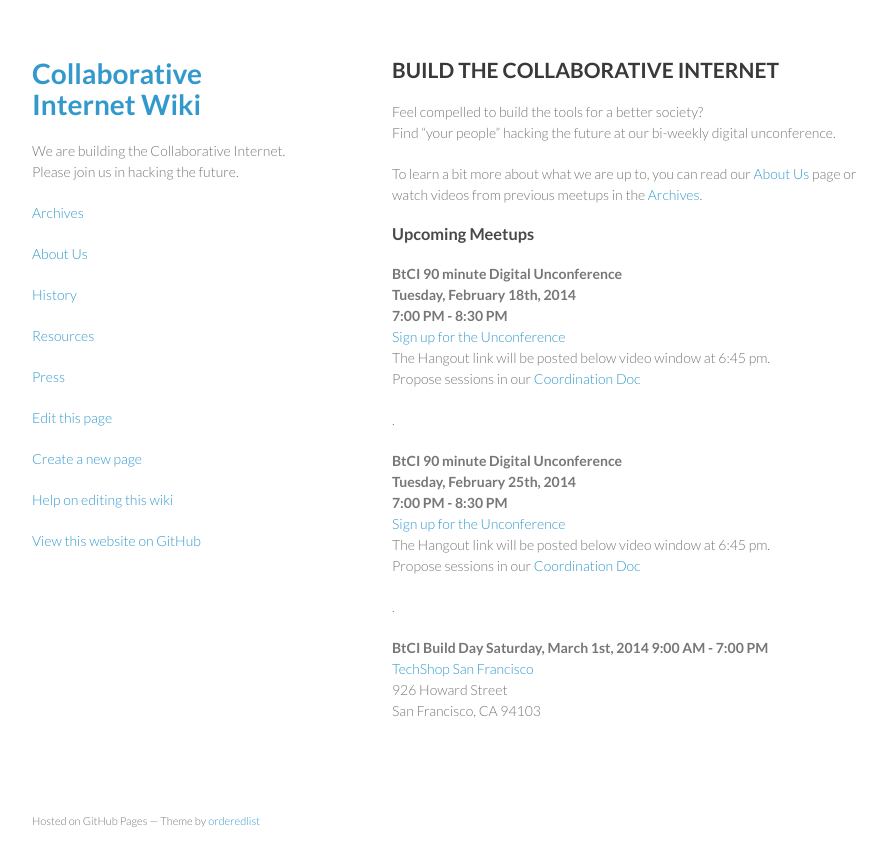
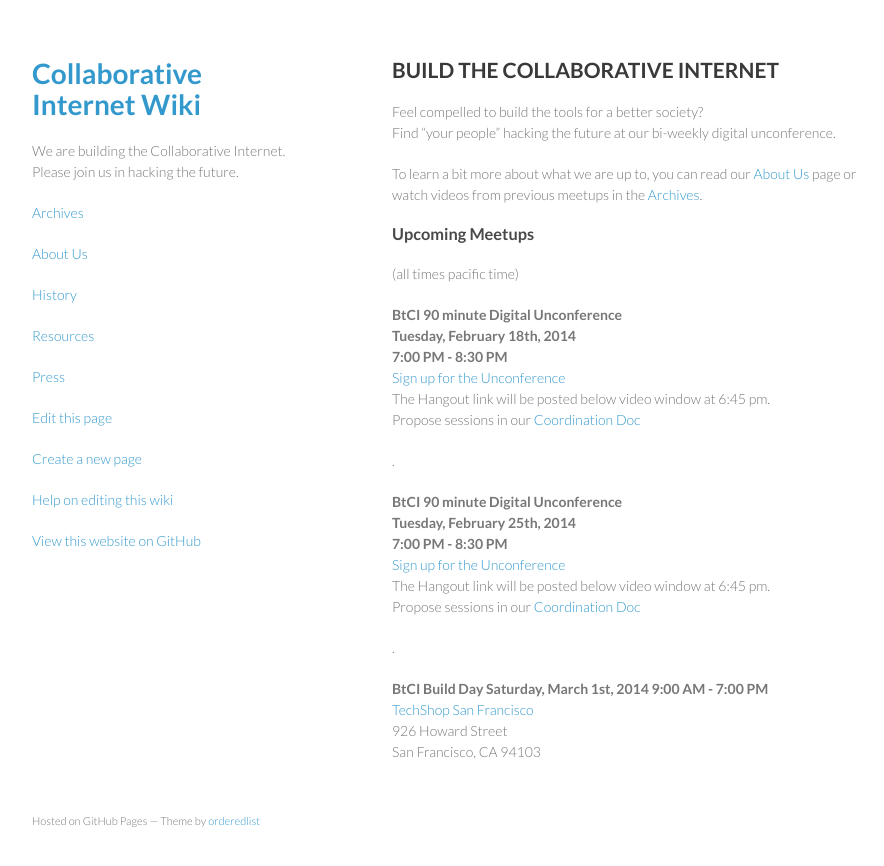
Before and after one commit to collaborativeinternet/collaborativeinternet.github.io, a Jekyll site: the page built from index.md, in a window 1280 px wide. Shown: the top 866 px of the page, without its empty margins (178-1062 px from the left). Built offline with Jekyll 4.4.1, drawn with Linux system fonts in a browser that asks for light colours.

Commit message:
Update index.md

```diff
--- a/index.md
+++ b/index.md
@@ -10,6 +10,7 @@ Find "your people" hacking the future at our bi-weekly digital unconference.
 To learn a bit more about what we are up to, you can read our [About Us](http://collaborativeinter.net/wiki/aboutus.html) page or watch videos from previous meetups in the [Archives](http://collaborativeinter.net/wiki/archives.html).
 
 ### Upcoming Meetups
+(all times pacific time)
 
 <b>BtCI 90 minute Digital Unconference
 Tuesday, February 18th, 2014
```
